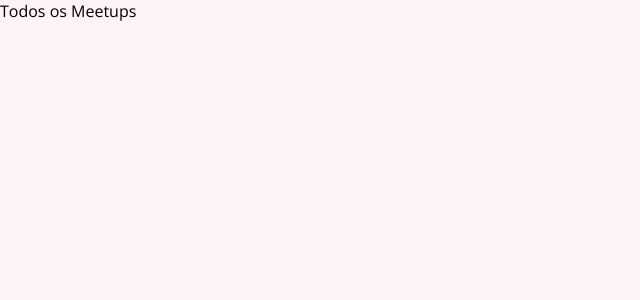
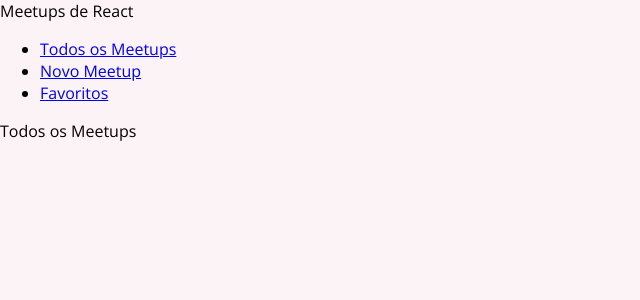
Before and after one commit to CaioTsubake/academind-course, a React (Create React App) app: page / in a window 1280 px wide. Shown: the top 300 px of the page, without its empty margins (0-640 px from the left). Built offline with nearby package versions, Linux system fonts and the light colour scheme.

Commit message:
Menu de Navegação adicionado
Criado um componente para servir de menu, contendo os links
para navegação entre as páginas
Os estilos de CSS virão a seguir

```diff
--- a/src/App.js
+++ b/src/App.js
@@ -1,4 +1,5 @@
 import { Route, Switch } from "react-router-dom";
+import MenuNavegacao from "./components/layout/MenuNavegacao";
 import FavoritosPagina from "./pages/Favoritos";
 import NovoMeetupPagina from "./pages/NovoMeetup";
 import TodosMeetupsPagina from "./pages/TodosMeetups";
@@ -6,6 +7,8 @@ import TodosMeetupsPagina from "./pages/TodosMeetups";
 function App() {
   return (
     <div>
+      <MenuNavegacao />
+
       <Switch>
         <Route path={"/"} exact>
           <TodosMeetupsPagina />
--- /dev/null
+++ b/src/components/layout/MenuNavegacao.js
@@ -0,0 +1,24 @@
+import { Link } from "react-router-dom";
+
+function MenuNavegacao() {
+  return (
+    <header>
+      <div>Meetups de React</div>
+      <nav>
+        <ul>
+          <li>
+            <Link to={"/"}>Todos os Meetups</Link>
+          </li>
+          <li>
+            <Link to={"/novo-meetup"}>Novo Meetup</Link>
+          </li>
+          <li>
+            <Link to={"/favoritos"}>Favoritos</Link>
+          </li>
+        </ul>
+      </nav>
+    </header>
+  );
+}
+
+export default MenuNavegacao;
```
